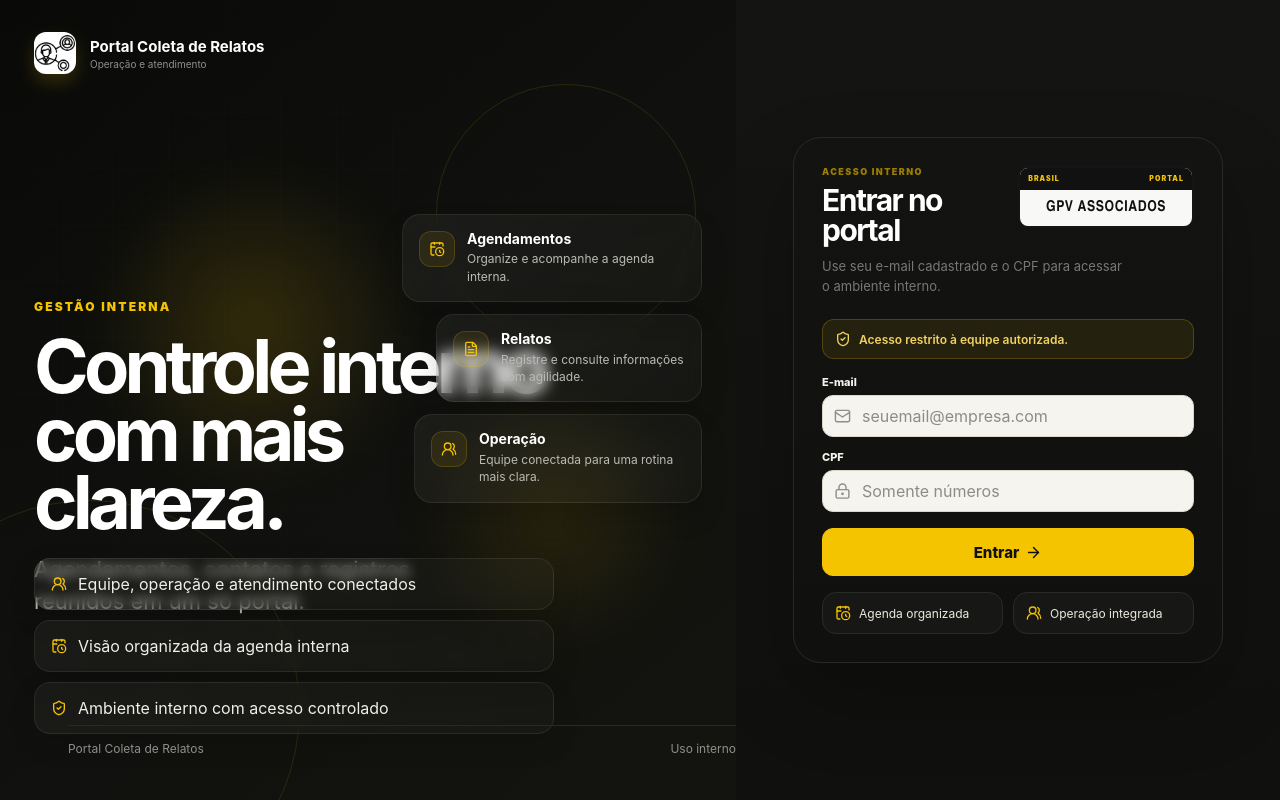
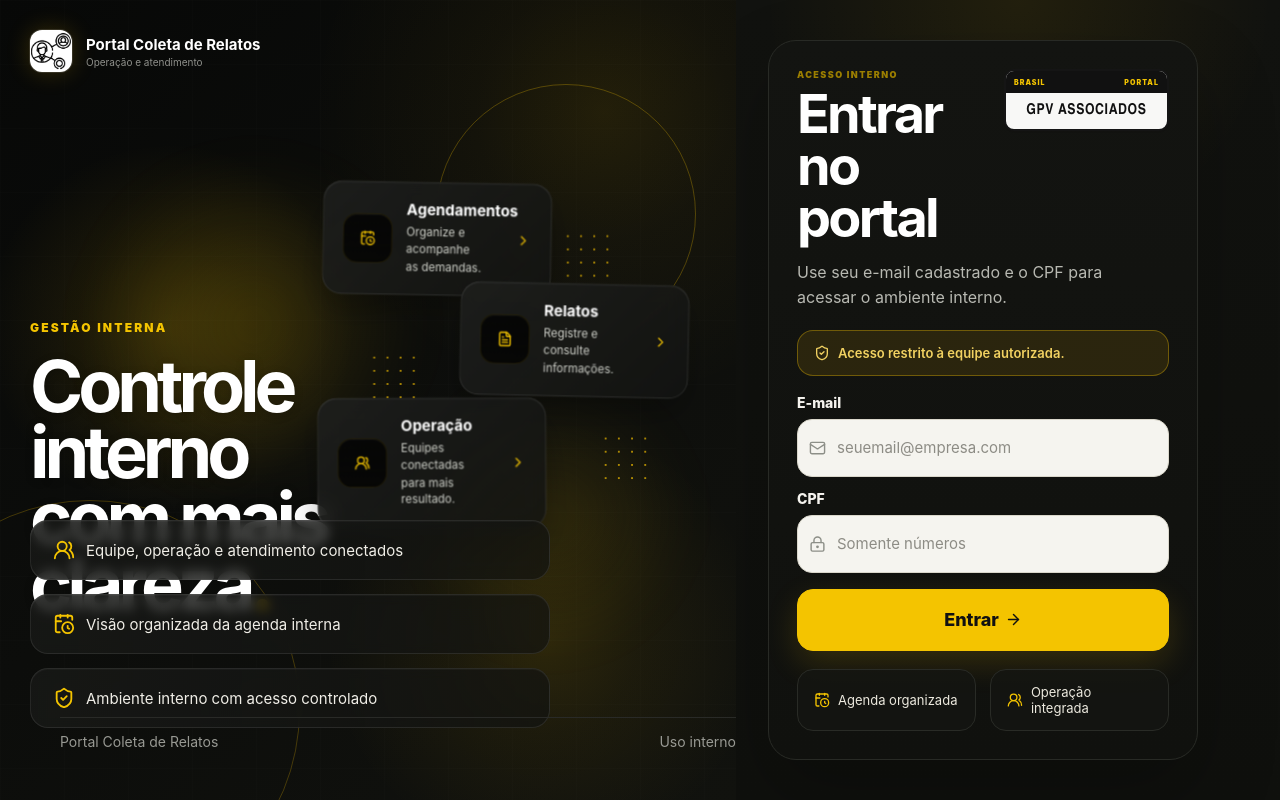
Before and after one commit to pedrohenriquefsdev-never-give-up/Coleta-de-Relatos-Agendamento, a Next.js app: page /login in a window 1280 px wide. Built offline with nearby package versions, Linux system fonts and the light colour scheme; no server answers.

Commit message:
Add files via upload

```diff
--- a/app/globals.css
+++ b/app/globals.css
@@ -281,3 +281,93 @@
 @media(max-width:980px){
   .v16-microcards{width:100%;max-width:none}
 }
+
+/* V1.7 fidelity pass based on approved mockup */
+.v17-layout{background:#080908}
+.v17-visual{padding:30px 30px 24px;background:
+  radial-gradient(circle at 23% 41%, rgba(245,192,0,.16) 0%, rgba(245,192,0,.07) 12%, transparent 25%),
+  radial-gradient(circle at 82% 14%, rgba(245,192,0,.10) 0%, rgba(245,192,0,.04) 14%, transparent 32%),
+  radial-gradient(circle at 74% 80%, rgba(245,192,0,.13) 0%, rgba(245,192,0,.06) 11%, transparent 26%),
+  linear-gradient(140deg,#070807 0%,#0c0d0b 48%,#11120e 100%)}
+.v17-grid{background-image:linear-gradient(rgba(255,255,255,.022) 1px, transparent 1px),linear-gradient(90deg, rgba(255,255,255,.022) 1px, transparent 1px);background-size:64px 64px;mask-image:none;opacity:.40}
+.v17-glow-a{left:10%;top:18%;width:360px;height:360px;filter:blur(26px)}
+.v17-glow-b{right:14%;bottom:6%;width:320px;height:320px;filter:blur(24px)}
+.v17-orbit-a{width:540px;height:540px;left:-170px;bottom:-170px;border-color:rgba(245,192,0,.24)}
+.v17-orbit-b{width:410px;height:410px;right:255px;top:55px;border-color:rgba(245,192,0,.28)}
+.v17-brand{gap:14px}
+.v17-brand .image-mark{box-shadow:0 0 0 1px rgba(255,255,255,.12),0 0 24px rgba(245,192,0,.20)}
+.v17-copy-block{margin-top:140px;max-width:460px}
+.v17-copy-block h1{font-size:88px;line-height:.92;letter-spacing:-.07em;max-width:470px;margin:0;color:#fff;text-shadow:0 2px 10px rgba(0,0,0,.20)}
+.v17-copy-block .headline-dot{color:var(--yellow)}
+.v17-microcards{right:140px;top:160px;width:450px;min-height:340px;display:block}
+.v17-microcard{position:absolute;width:260px;gap:16px;align-items:center;padding:22px 22px;border-radius:22px;background:linear-gradient(135deg,rgba(29,30,28,.90),rgba(18,19,17,.82));border:1px solid rgba(255,255,255,.10);box-shadow:0 18px 36px rgba(0,0,0,.25), inset 0 1px 0 rgba(255,255,255,.05);backdrop-filter:blur(10px)}
+.v17-microcard .micro-icon{width:56px;height:56px;border-radius:16px;background:linear-gradient(180deg,rgba(0,0,0,.76),rgba(5,5,4,.92));border:1px solid rgba(255,208,0,.10);box-shadow:inset 0 1px 0 rgba(255,255,255,.04)}
+.v17-microcard .micro-content{flex:1;min-width:0}
+.v17-microcard strong{font-size:17px;margin-bottom:6px}
+.v17-microcard small{font-size:13px;line-height:1.5;color:#d0d2cb}
+.v17-microcard .micro-arrow{color:var(--yellow);display:grid;place-items:center;flex-shrink:0;opacity:.95}
+.v17-microcard.card-a{top:0;left:44px;transform:rotate(1deg)}
+.v17-microcard.card-b{top:115px;left:200px;transform:rotate(1.2deg)}
+.v17-microcard.card-c{top:245px;left:38px;transform:rotate(-0.2deg)}
+.v17-microcard.card-a,.v17-microcard.card-b,.v17-microcard.card-c{margin-left:0}
+.v17-microcard:hover{transform:translateY(-3px) scale(1.01);border-color:rgba(245,192,0,.36);box-shadow:0 0 0 1px rgba(245,192,0,.22),0 0 28px rgba(245,192,0,.20),0 18px 38px rgba(0,0,0,.25);background:linear-gradient(135deg,rgba(37,38,35,.92),rgba(22,23,21,.86))}
+.v17-microcard.card-a:hover{transform:rotate(1deg) translateY(-3px) scale(1.01)}
+.v17-microcard.card-b:hover{transform:rotate(1.2deg) translateY(-3px) scale(1.01)}
+.v17-microcard.card-c:hover{transform:rotate(-.2deg) translateY(-3px) scale(1.01)}
+.v17-microcard:hover .micro-icon{background:linear-gradient(180deg,rgba(0,0,0,.84),rgba(5,5,4,.98));filter:drop-shadow(0 0 10px rgba(245,192,0,.25));border-color:rgba(245,192,0,.22)}
+.dot-cluster{position:absolute;width:62px;height:62px;background-image:radial-gradient(circle, rgba(245,192,0,.75) 1.2px, transparent 1.3px);background-size:15px 15px;opacity:.9}
+.cluster-a{top:54px;left:315px}
+.cluster-b{top:192px;left:95px}
+.cluster-c{top:284px;left:358px}
+.v17-feature-stack{left:30px;right:auto;bottom:72px;gap:14px;max-width:610px;width:610px}
+.v17-feature-stack>div{padding:18px 22px;border-radius:18px;background:linear-gradient(90deg,rgba(24,25,23,.85),rgba(18,19,17,.70));border:1px solid rgba(255,255,255,.09);box-shadow:inset 0 1px 0 rgba(255,255,255,.03)}
+.v17-feature-stack>div svg{width:22px;height:22px}
+.v17-feature-stack>div span{font-size:15px}
+.v17-footer{font-size:14px;color:#989993;left:30px;right:30px;bottom:26px}
+
+.v17-panel{padding:22px 26px;background:
+  radial-gradient(circle at 52% 0%, rgba(245,192,0,.08), transparent 30%),
+  linear-gradient(180deg,#11120f 0%,#0f100d 100%)}
+.v17-panel .login-panel-wrap{width:min(480px,100%)}
+.v17-login-card{width:min(470px,100%);padding:30px 28px 24px;border-radius:32px;border-color:rgba(255,255,255,.10);box-shadow:0 0 0 1px rgba(255,255,255,.02),0 16px 60px rgba(0,0,0,.22), inset 0 1px 0 rgba(255,255,255,.03);background:linear-gradient(180deg,rgba(15,16,13,.96),rgba(12,13,10,.95))}
+.v17-login-card .login-card-topline{margin-bottom:16px;align-items:flex-start}
+.v17-login-card .login-card-topline h2{font-size:62px;line-height:.96;max-width:230px}
+.v17-login-card .login-intro{font-size:16px;max-width:360px;margin-bottom:20px;color:#b8b9b2}
+.v17-login-card .login-tip.clean{padding:14px 16px;border-radius:16px;margin-bottom:18px;background:rgba(245,192,0,.11);border-color:rgba(245,192,0,.34);font-size:13px}
+.v17-login-card .field label{font-size:14px;margin-bottom:8px;color:#fff}
+.v17-login-card .input{min-height:58px;border-radius:15px;font-size:15px}
+.v17-login-card .btn.primary{min-height:62px;border-radius:16px;font-size:18px;box-shadow:0 12px 32px rgba(245,192,0,.16)}
+.v17-login-mini-features{margin-top:18px;gap:14px}
+.v17-login-mini-features>div{padding:14px 16px;border-radius:16px;font-size:13px;background:rgba(20,21,18,.82)}
+
+@media(max-width:1380px){
+  .v17-copy-block h1{font-size:78px}
+  .v17-microcards{right:92px;top:170px;transform:scale(.95);transform-origin:top right}
+  .v17-orbit-b{right:215px}
+}
+@media(max-width:1280px){
+  .v17-copy-block{margin-top:118px}
+  .v17-copy-block h1{font-size:72px;max-width:420px}
+  .v17-microcards{right:56px;top:182px;transform:scale(.88)}
+  .v17-feature-stack{width:520px;max-width:520px}
+  .v17-login-card .login-card-topline h2{font-size:54px}
+}
+@media(max-width:1180px){
+  .v17-microcards{position:relative;right:auto;top:auto;transform:none;width:100%;min-height:0;display:grid;gap:14px;margin:24px 0 8px}
+  .v17-microcard{position:relative!important;left:auto!important;top:auto!important;transform:none!important;width:100%}
+  .dot-cluster{display:none}
+  .v17-feature-stack{position:static;width:100%;max-width:none;margin-top:28px}
+  .v17-copy-block{margin-top:56px}
+  .v17-copy-block h1{font-size:58px}
+  .v17-panel .login-panel-wrap{width:min(540px,100%)}
+}
+@media(max-width:980px){
+  .v17-visual{padding-bottom:28px}
+  .v17-orbit-b{right:-60px;top:80px}
+  .v17-footer{position:static;margin-top:24px}
+}
+@media(max-width:700px){
+  .v17-copy-block h1{font-size:44px}
+  .v17-login-card .login-card-topline h2{font-size:42px;max-width:none}
+  .v17-login-card{padding:24px 20px 20px}
+}
--- a/app/login/page.tsx
+++ b/app/login/page.tsx
@@ -1,7 +1,7 @@
 "use client";
 
 import { signInWithEmailAndPassword } from "firebase/auth";
-import { ArrowRight, CalendarClock, FileText, LockKeyhole, Mail, ShieldCheck, UsersRound } from "lucide-react";
+import { ArrowRight, CalendarClock, ChevronRight, FileText, LockKeyhole, Mail, ShieldCheck, UsersRound } from "lucide-react";
 import { useSearchParams, useRouter } from "next/navigation";
 import { FormEvent, Suspense, useState } from "react";
 import { auth } from "@/lib/firebase";
@@ -30,7 +30,7 @@ function LoginForm() {
   }
 
   return (
-    <div className="login-card minimal gpv-clean">
+    <div className="login-card minimal gpv-clean v17-login-card">
       <div className="login-card-topline">
         <div>
           <div className="login-kicker">ACESSO INTERNO</div>
@@ -71,7 +71,7 @@ function LoginForm() {
         </button>
       </form>
 
-      <div className="login-mini-features">
+      <div className="login-mini-features v17-login-mini-features">
         <div><CalendarClock size={16} /> <span>Agenda organizada</span></div>
         <div><UsersRound size={16} /> <span>Operação integrada</span></div>
       </div>
@@ -81,15 +81,15 @@ function LoginForm() {
 
 export default function LoginPage() {
   return (
-    <div className="login-page clean-layout v15-layout">
-      <section className="login-visual v15-visual">
-        <div className="v15-grid" />
-        <div className="v15-glow glow-a" />
-        <div className="v15-glow glow-b" />
-        <div className="v15-orbit orbit-a" />
-        <div className="v15-orbit orbit-b" />
+    <div className="login-page clean-layout v15-layout v17-layout">
+      <section className="login-visual v15-visual v17-visual">
+        <div className="v15-grid v17-grid" />
+        <div className="v15-glow glow-a v17-glow-a" />
+        <div className="v15-glow glow-b v17-glow-b" />
+        <div className="v15-orbit orbit-a v17-orbit-a" />
+        <div className="v15-orbit orbit-b v17-orbit-b" />
 
-        <div className="login-brand clean-brand v15-brand">
+        <div className="login-brand clean-brand v15-brand v17-brand">
           <span className="brand-mark image-mark"><img src="/assets/app-symbol.png" alt="Ícone do aplicativo" /></span>
           <div>
             <strong>Portal Coleta de Relatos</strong>
@@ -97,49 +97,54 @@ export default function LoginPage() {
           </div>
         </div>
 
-        <div className="v15-copy-block">
+        <div className="v15-copy-block v17-copy-block">
           <span className="clean-eyebrow">GESTÃO INTERNA</span>
-          <h1>Controle interno com mais clareza.</h1>
-          <p>Agendamentos, contatos e registros reunidos em um só portal.</p>
+          <h1>Controle interno<br/>com mais<br/>clareza<span className="headline-dot">.</span></h1>
         </div>
 
-        <div className="v16-microcards" aria-hidden="true">
-          <div className="v16-microcard card-a">
-            <span className="micro-icon"><CalendarClock size={16} /></span>
-            <div>
+        <div className="v16-microcards v17-microcards" aria-hidden="true">
+          <div className="v16-microcard v17-microcard card-a">
+            <span className="micro-icon"><CalendarClock size={18} /></span>
+            <div className="micro-content">
               <strong>Agendamentos</strong>
-              <small>Organize e acompanhe a agenda interna.</small>
+              <small>Organize e acompanhe<br/>as demandas.</small>
             </div>
+            <span className="micro-arrow"><ChevronRight size={18} /></span>
           </div>
-          <div className="v16-microcard card-b">
-            <span className="micro-icon"><FileText size={16} /></span>
-            <div>
+          <div className="v16-microcard v17-microcard card-b">
+            <span className="micro-icon"><FileText size={18} /></span>
+            <div className="micro-content">
               <strong>Relatos</strong>
-              <small>Registre e consulte informações com agilidade.</small>
+              <small>Registre e consulte<br/>informações.</small>
             </div>
+            <span className="micro-arrow"><ChevronRight size={18} /></span>
           </div>
-          <div className="v16-microcard card-c">
-            <span className="micro-icon"><UsersRound size={16} /></span>
-            <div>
+          <div className="v16-microcard v17-microcard card-c">
+            <span className="micro-icon"><UsersRound size={18} /></span>
+            <div className="micro-content">
               <strong>Operação</strong>
-              <small>Equipe conectada para uma rotina mais clara.</small>
+              <small>Equipes conectadas<br/>para mais resultado.</small>
             </div>
+            <span className="micro-arrow"><ChevronRight size={18} /></span>
           </div>
+          <div className="dot-cluster cluster-a" />
+          <div className="dot-cluster cluster-b" />
+          <div className="dot-cluster cluster-c" />
         </div>
 
-        <div className="v15-feature-stack">
+        <div className="v15-feature-stack v17-feature-stack">
           <div><UsersRound size={16} /><span>Equipe, operação e atendimento conectados</span></div>
           <div><CalendarClock size={16} /><span>Visão organizada da agenda interna</span></div>
           <div><ShieldCheck size={16} /><span>Ambiente interno com acesso controlado</span></div>
         </div>
 
-        <div className="login-footer clean-footer v15-footer">
+        <div className="login-footer clean-footer v15-footer v17-footer">
           <span>Portal Coleta de Relatos</span>
           <span>Uso interno</span>
         </div>
       </section>
 
-      <section className="login-panel clean-panel v15-panel">
+      <section className="login-panel clean-panel v15-panel v17-panel">
         <div className="login-panel-wrap clean-wrap">
           <Suspense fallback={<div className="spinner" />}>
             <LoginForm />
--- a/package.json
+++ b/package.json
@@ -1,6 +1,6 @@
 {
   "name": "portal-coleta-relatos",
-  "version": "1.6.0",
+  "version": "1.7.0",
   "private": true,
   "scripts": {
     "dev": "next dev",
```
